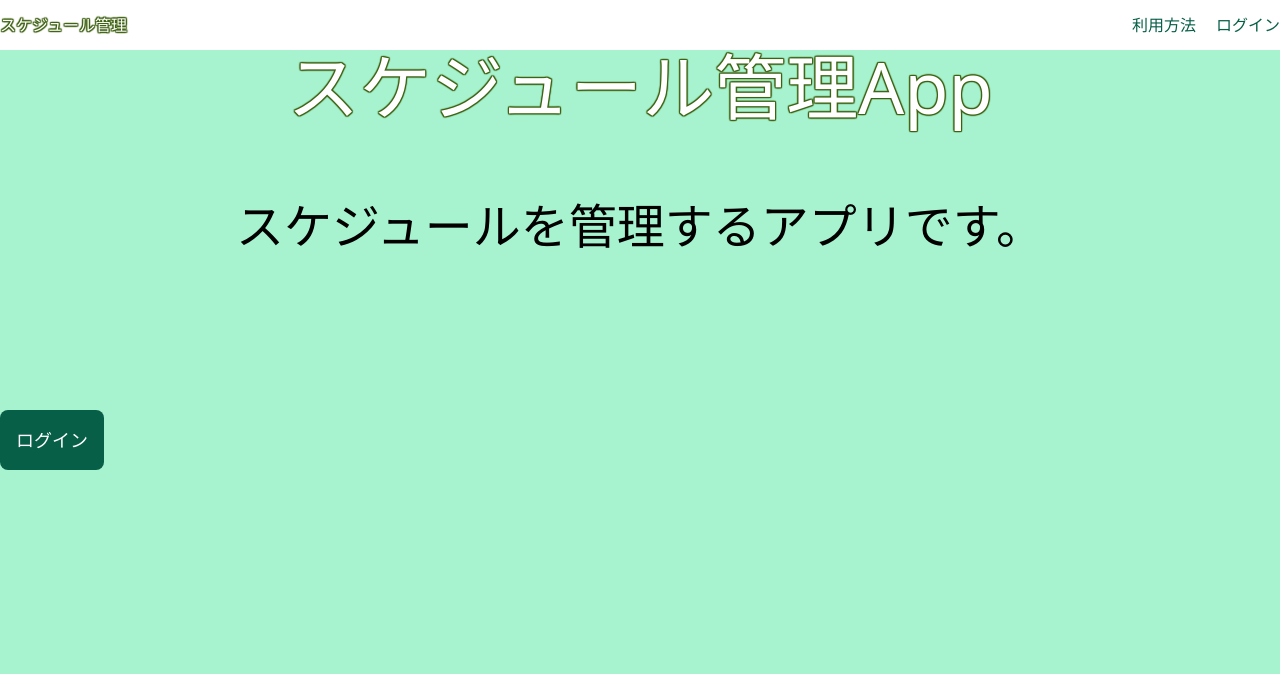
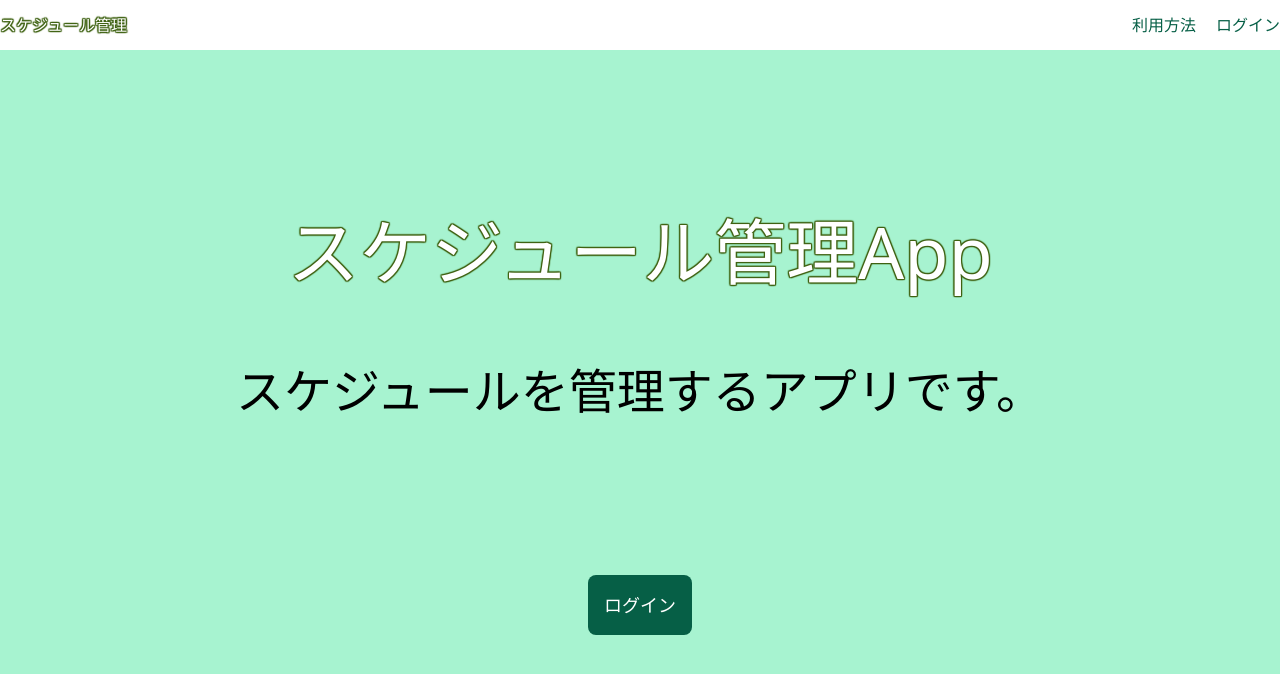
Before and after one commit to Hashimoto-Noriaki/react-calender-app, a React (Vite) app: page / in a window 1280 px wide. Shown: the top 674 px of the page. Built offline with nearby package versions, Linux system fonts and the light colour scheme.

Commit message:
ボタンを中央に設定

```diff
--- a/src/components/atoms/TopPage.tsx
+++ b/src/components/atoms/TopPage.tsx
@@ -14,7 +14,7 @@ export const TopPage = () => {
                     </nav>
                 </div>
             </header>
-            <main className="pt-[50px] bg-gradient-to-t from bg-emerald-100 bg-emerald-200 h-screen">
+            <main className="pt-[50px] bg-gradient-to-t from bg-emerald-100 bg-emerald-200 h-screen flex flex-col justify-center items-center">
                 <div className="text-center">
                     <h1 className="text-7xl logo">スケジュール管理App</h1>
                     <p className="pt-[10vh] text-5xl">
```
